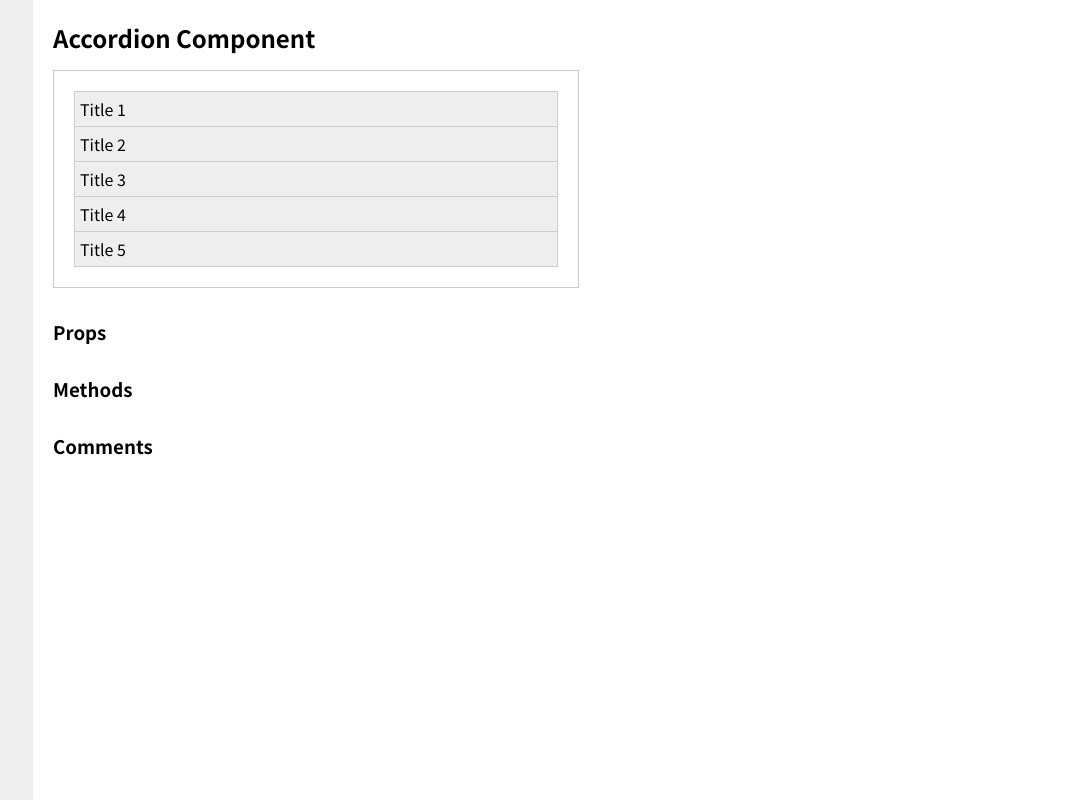
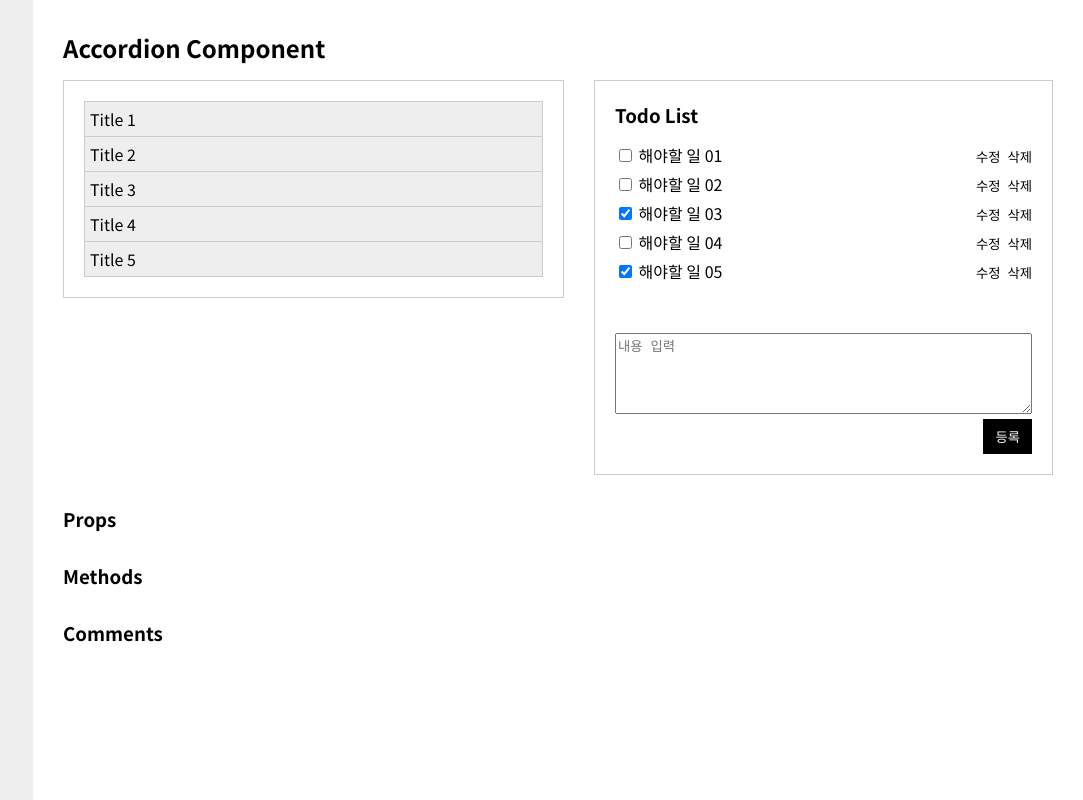
Before and after one commit to wknowpark797/vue2-basic-custom, a Vue app in the folder vue2-basic-custom/: page /detail/1 in a window 1280 px wide. Shown: the whole page, without its empty margins (197-1280 px from the left). Built offline with nearby package versions, Linux system fonts and the light colour scheme.

Commit message:
컴포넌트 상세 > TodoList 컴포넌트 추가

```diff
--- /dev/null
+++ b/vue2-basic-custom/src/components/TodoListComp.vue
@@ -0,0 +1,115 @@
+<!--
+    [ Todo List Component ]
+ -->
+
+<template>
+    <div class="todo-wrap">
+        <h3>Todo List</h3>
+
+        <!-- Todo List -->
+        <ul class="list-todo">
+            <li
+                v-for="todo in todoList"
+                :key="todo.seq">
+                <div class="check-wrap">
+                    <CheckSingleComp
+                        v-model="todo.done"
+                        :label="todo.content" />
+                </div>
+                <div class="btn-wrap">
+                    <ButtonComp :textButton="true">
+                        수정
+                    </ButtonComp>
+                    <ButtonComp :textButton="true">
+                        삭제
+                    </ButtonComp>
+                </div>
+            </li>
+        </ul>
+
+        <!-- Todo Input -->
+        <div class="input-todo">
+            <TextareaComp
+                v-model="todoInputValue"
+                :placeholder="'내용 입력'" />
+            <div class="btn-wrap">
+                <ButtonComp>등록</ButtonComp>
+            </div>
+        </div>
+    </div>
+</template>
+
+<script>
+    export default {
+        name: 'TodoListComp',
+        data() {
+            return {
+                todoInputValue: '',
+                todoList: [
+                    {
+                        seq: '1',
+                        content: '해야할 일 01',
+                        done: 'N'
+                    },
+                    {
+                        seq: '2',
+                        content: '해야할 일 02',
+                        done: 'N'
+                    },
+                    {
+                        seq: '3',
+                        content: '해야할 일 03',
+                        done: 'Y'
+                    },
+                    {
+                        seq: '4',
+                        content: '해야할 일 04',
+                        done: 'N'
+                    },
+                    {
+                        seq: '5',
+                        content: '해야할 일 05',
+                        done: 'Y'
+                    }
+                ]
+            }
+        },
+        methods: {
+
+        },
+        mounted() {
+
+        }
+    }
+</script>
+
+<style lang="scss" scoped>
+    .todo-wrap {
+        border: 1px solid #ccc;
+        padding: 20px;
+        .list-todo {
+            margin-top: 15px;
+            > li {
+                display: flex;
+                align-items: flex-start;
+                justify-content: space-between;
+                &:not(:first-child) {
+                    margin-top: 5px;
+                }
+                .btn-wrap {
+                    button {
+                        &:not(:first-child) {
+                            margin-left: 7px;
+                        }
+                    }
+                }
+            }
+        }
+        .input-todo {
+            margin-top: 50px;
+            .btn-wrap {
+                text-align: right;
+            }
+        }
+    }
+</style>
--- a/vue2-basic-custom/src/components/common/TextareaComp.vue
+++ b/vue2-basic-custom/src/components/common/TextareaComp.vue
@@ -11,7 +11,6 @@
         {{ label }}
         <textarea v-model="compValue"
                   :placeholder="placeholder"
-                  :cols="cols"
                   :rows="rows"
                   :disabled="disabled"
                   :readonly="readonly"
@@ -35,10 +34,6 @@
             placeholder: {
                 type: String,
                 default: ''
-            },
-            cols: {
-                type: Number,
-                default: 50
             },
             rows: {
                 type: Number,
@@ -66,5 +61,8 @@
 </script>
 
 <style lang="scss" scoped>
-
+    textarea {
+        width: 100%;
+        box-sizing: border-box;
+    }
 </style>
--- a/vue2-basic-custom/src/components/layout/DefaultLayout.vue
+++ b/vue2-basic-custom/src/components/layout/DefaultLayout.vue
@@ -43,7 +43,9 @@
         display: flex;
         .content-wrapper {
             flex: 1;
-            padding: 20px;
+            height: 100vh;
+            padding: 30px;
+            box-sizing: border-box;
         }
     }
 </style>
--- a/vue2-basic-custom/src/views/DetailComp.vue
+++ b/vue2-basic-custom/src/views/DetailComp.vue
@@ -15,7 +15,7 @@
 
                 <!-- Todo List -->
                 <div class="group-box">
-
+                    <TodoListComp />
                 </div>
             </section>
 
@@ -39,9 +39,13 @@
 
 <script>
     import componentList from '@/data/componentList';
+    import TodoListComp from '@/components/TodoListComp'
 
     export default {
         name: 'DetailComp',
+        components: {
+            TodoListComp
+        },
         data() {
             return {
                 compSeq: '',
@@ -75,12 +79,16 @@
         }
         .flex-section {
             display: flex;
+            align-items: flex-start;
             flex-wrap: wrap;
             h2 {
                 width: 100%;
             }
             .group-box {
                 flex: 1;
+                &:not(:last-child) {
+                    margin-right: 30px;
+                }
             }
         }
         .detail-box {
--- a/vue2-basic-custom/src/views/MainComp.vue
+++ b/vue2-basic-custom/src/views/MainComp.vue
@@ -78,7 +78,7 @@
         }
         .component-wrap {
             margin-top: 15px;
-            height: calc(100vh - 139px);
+            height: calc(100vh - 159px);
             overflow-y: auto;
             > a {
                 display: block;
```
